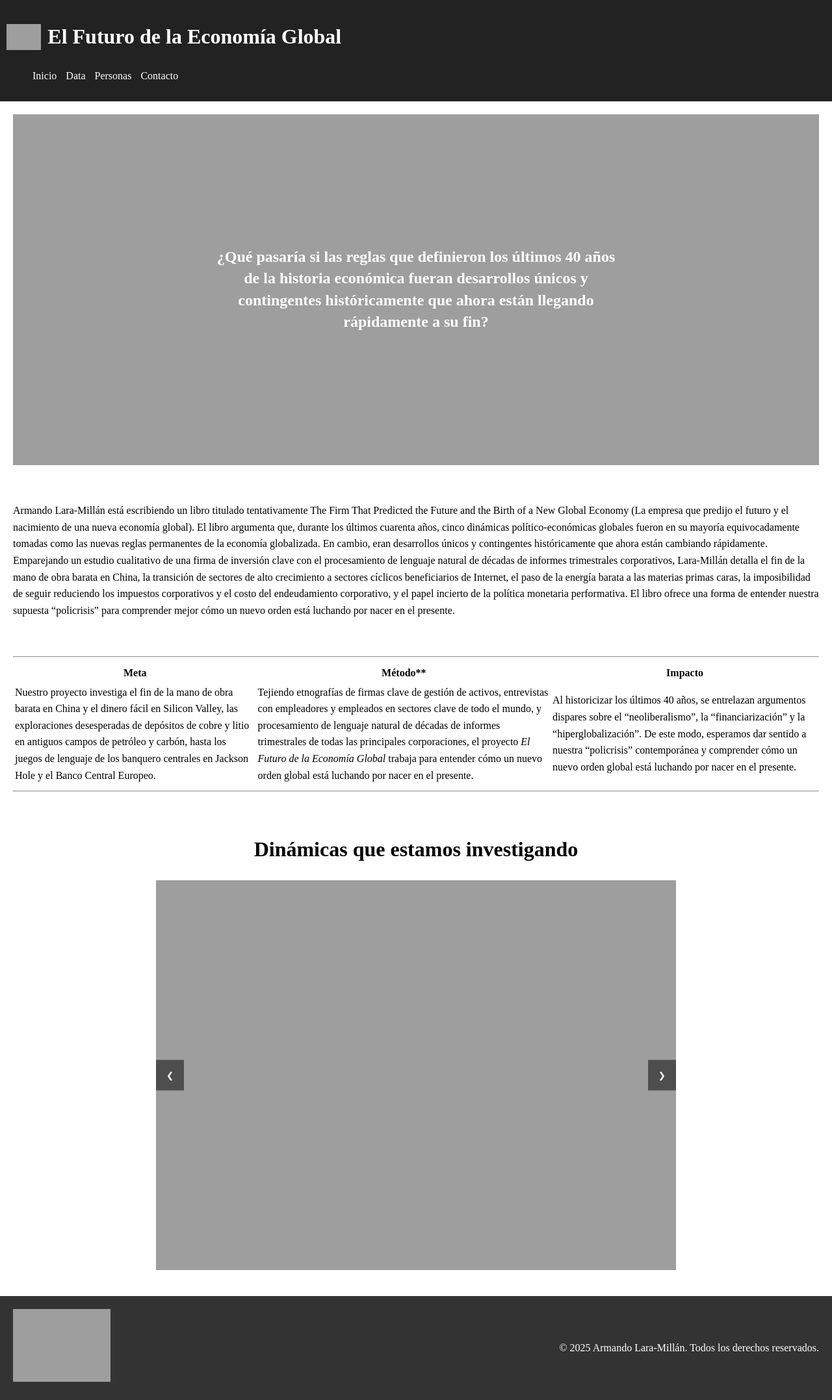
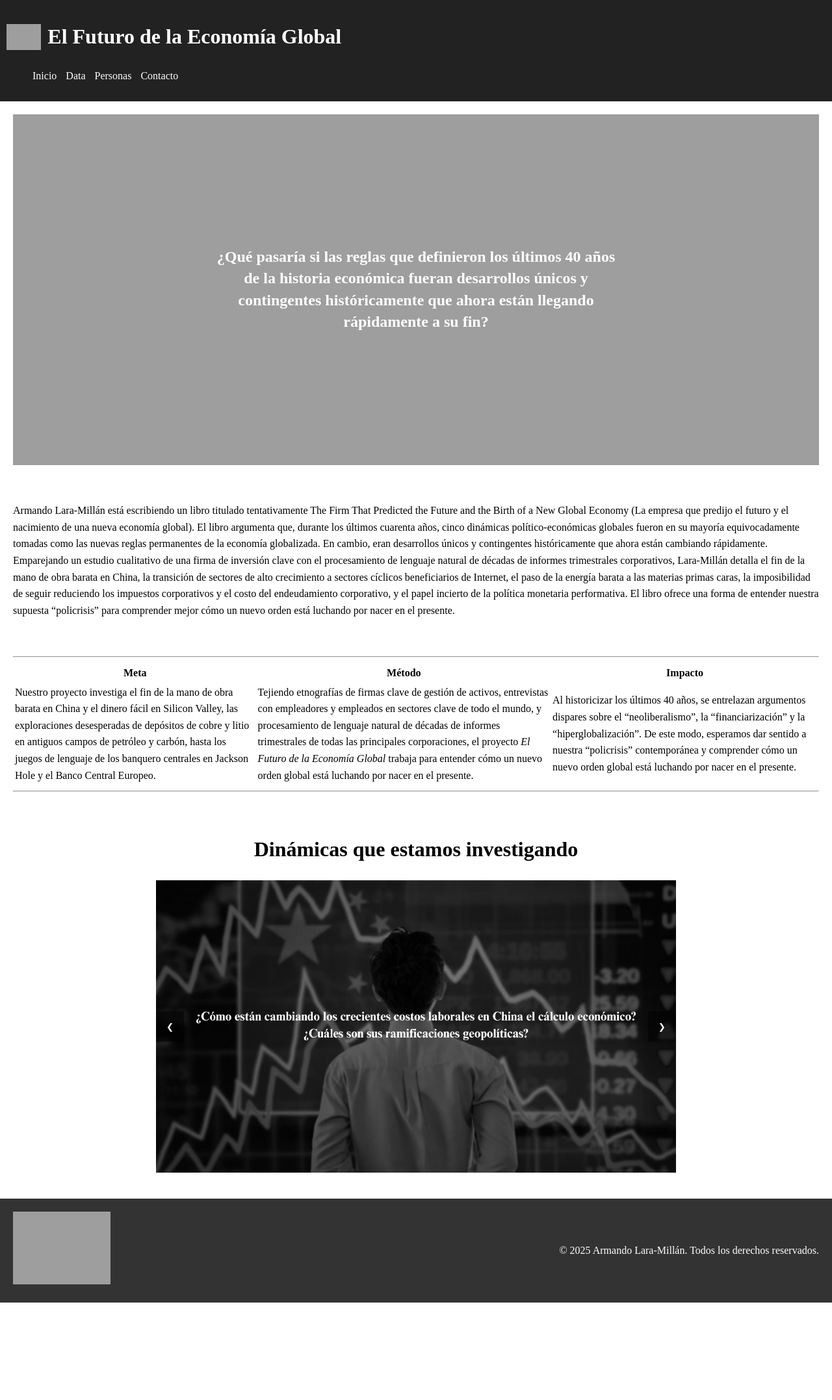
Before and after one commit to juliocedillo/neweconomy-es, a Jekyll site: the page built from inicio.md, in a window 1280 px wide. Shown: the whole page at 65% size. Built offline with Jekyll 4.4.1, drawn with Linux system fonts in a browser that asks for light colours; after the commit the page ends 2005 px from its top, so only the background shows below that; grey boxes are pictures that could not be loaded.

Commit message:
Update inicio.md

```diff
--- a/inicio.md
+++ b/inicio.md
@@ -19,7 +19,7 @@ Armando Lara-Millán está escribiendo un libro titulado tentativamente The Firm
 
 ---
 
-|Meta|Método**|Impacto|
+|Meta|Método|Impacto|
 |---|---|---|
 |Nuestro proyecto investiga el fin de la mano de obra barata en China y el dinero fácil en Silicon Valley, las exploraciones desesperadas de depósitos de cobre y litio en antiguos campos de petróleo y carbón, hasta los juegos de lenguaje de los banquero centrales en Jackson Hole y el Banco Central Europeo.|Tejiendo etnografías de firmas clave de gestión de activos, entrevistas con empleadores y empleados en sectores clave de todo el mundo, y procesamiento de lenguaje natural de décadas de informes trimestrales de todas las principales corporaciones, el proyecto *El Futuro de la Economía Global* trabaja para entender cómo un nuevo orden global está luchando por nacer en el presente.|Al historicizar los últimos 40 años, se entrelazan argumentos dispares sobre el “neoliberalismo”, la “financiarización” y la “hiperglobalización”. De este modo, esperamos dar sentido a nuestra “policrisis” contemporánea y comprender cómo un nuevo orden global está luchando por nacer en el presente.|
 
@@ -32,11 +32,11 @@ Armando Lara-Millán está escribiendo un libro titulado tentativamente The Firm
 <!-- HTML for the Carousel -->
 <div class="carousel">
   <div class="carousel-container">
-    <img class="carousel-slide" src="https://juliocedillo.github.io/neweconomy/assets/images/q1.png" alt="Image 1">
-    <img class="carousel-slide" src="https://juliocedillo.github.io/neweconomy/assets/images/q2.png" alt="Image 2">
-    <img class="carousel-slide" src="https://juliocedillo.github.io/neweconomy/assets/images/q3.png" alt="Image 3">
-    <img class="carousel-slide" src="https://juliocedillo.github.io/neweconomy/assets/images/q4.png" alt="Image 4">
-    <img class="carousel-slide" src="https://juliocedillo.github.io/neweconomy/assets/images/q5.png" alt="Image 5">
+    <img class="carousel-slide" src="https://juliocedillo.github.io/neweconomy-es/assets/images/q1_es.png" alt="Image 1">
+    <img class="carousel-slide" src="https://juliocedillo.github.io/neweconomy-es/assets/images/q2_es.png" alt="Image 2">
+    <img class="carousel-slide" src="https://juliocedillo.github.io/neweconomy-es/assets/images/q3_es.png" alt="Image 3">
+    <img class="carousel-slide" src="https://juliocedillo.github.io/neweconomy-es/assets/images/q4_es.png" alt="Image 4">
+    <img class="carousel-slide" src="https://juliocedillo.github.io/neweconomy-es/assets/images/q5_es.png" alt="Image 5">
   </div>
   <button class="carousel-prev" onclick="moveSlide(-1)">&#10094;</button>
   <button class="carousel-next" onclick="moveSlide(1)">&#10095;</button>
@@ -45,12 +45,10 @@ Armando Lara-Millán está escribiendo un libro titulado tentativamente The Firm
 <!-- CSS for styling the Carousel -->
 <style>
   .carousel {
-    position: relative;
-    max-width: 800px;
-    margin: auto;
-    overflow: hidden;
-    display: flex;
-    justify-content: center;
+  position: relative;
+  max-width: 800px;
+  margin: auto;
+  overflow: hidden;
   }
 
   .carousel-container {
```
Also changed, not shown: other parts of inicio.md (+14 -2 lines).
